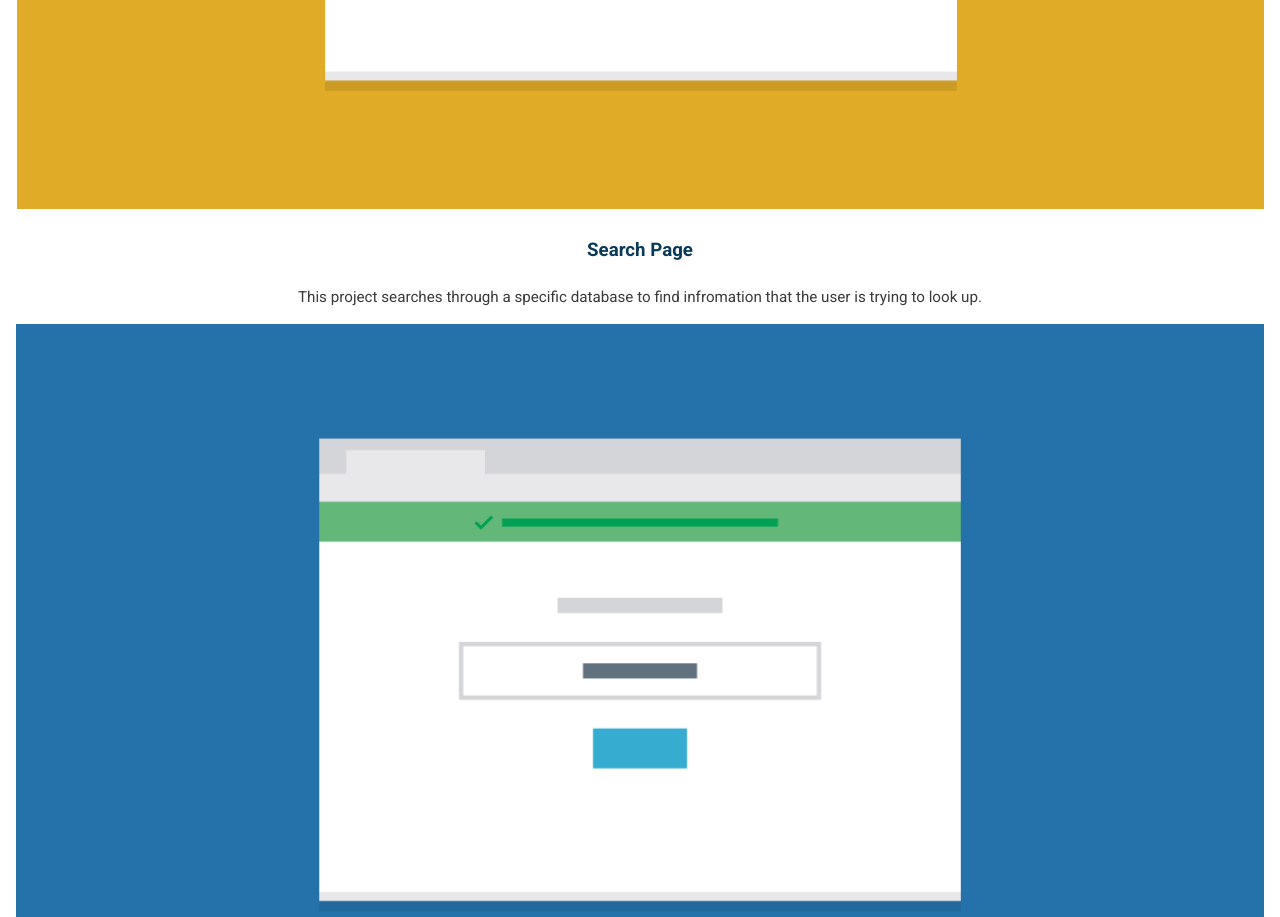
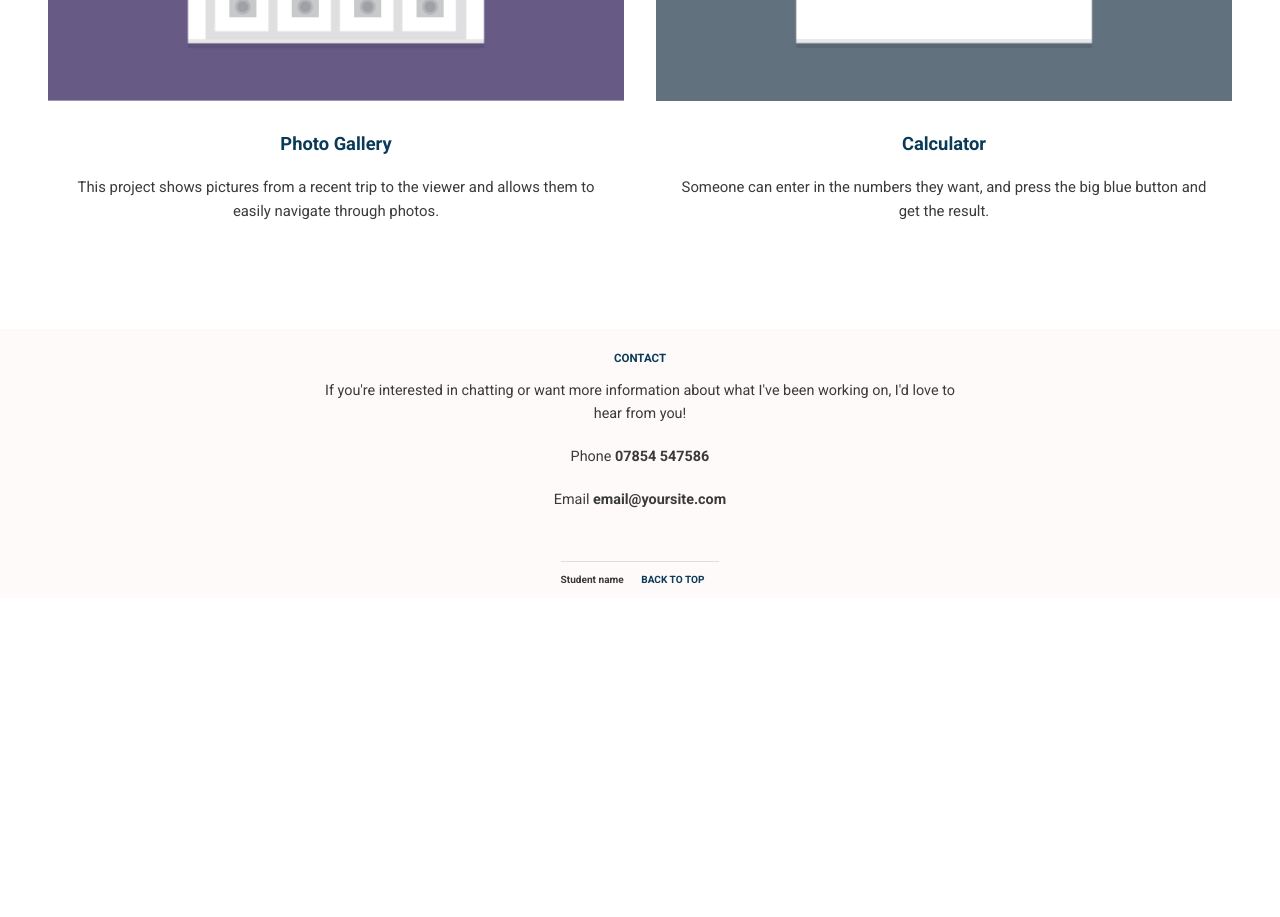
Before and after one commit to scott-watson/Techdegree-project-2, a plain HTML site: page index.html in a window 1280 px wide. Shown: the part 1880-2797 px from the top of the page. After the commit the page ends 2478 px from the top, so only its background shows below. Drawn offline with Linux system fonts and the light colour scheme; a web font is replaced by a local one.

Commit message:
basic CSS given for 768px

```diff
--- a/css/styles.css
+++ b/css/styles.css
@@ -19,6 +19,10 @@ h2,
 h3,
 a {
 	color: #093a58;
+}
+
+h3 {
+  text-align: center;
 }
 
 h2,
@@ -52,6 +56,7 @@ span {
 
 .main-nav {
   magin-top: 5px;
+  font-size: 90%;
   }
 
 .name a,
@@ -74,6 +79,27 @@ span {
 	color: #093a58;
 }
 
+.main-footer a {
+  text-align: center;
+  display: block;
+  padding: 10px 15px;
+  font-weight: bold;
+  text-transform: uppercase;
+}
+
+.main-footer a:hover {
+	color: #093a58;
+}
+
+.main-footer li {
+  display: inline-block;
+  text-align: center;
+}
+
+.main-footer ul {
+  text-align: center;
+}
+
 /* ---- Layout Containers ---- */
 
 .main-header {
@@ -88,7 +114,8 @@ span {
 
 .main-header,
 .main-footer,
-.banner {
+.banner,
+.contact {
   background: rgb(255, 250, 250);
 }
 
@@ -96,6 +123,7 @@ span {
   padding-right: 1em;
   padding-left: 1em;
   text-align: center;
+  margin-top: 50px;
 }
 
 .col h2 {
@@ -107,18 +135,43 @@ span {
 }
 
 .main-footer {
-	padding: 2em 0;
-	margin-top: 30px;
+	margin-top: 50px;
+  margin-right: 0px;
+  margin-bottom: 0px;
+  margin-left: 0px;
+
+  padding: 0px;
+
+  display: inline-block;
+  text-align: center;
+  border-top: 1px rgb(155, 155, 155, 30%) solid;
+  font-weight: bold;
+  font-size: 0.7em;
+  width: 100vp;
 }
 
 .banner {
   padding-top: 20px;
+  padding-right: 1em;
+  padding-left: 1em;
+  font-size: 105%;
 }
 
 .banner-img {
   max-width: 60%;
 }
 
+.contact {
+  padding-top: 20px;
+  margin-top: 50px;
+  text-align: center;
+  font-size: 0.9em;
+  width: auto;
+}
+
+.contact-list li {
+  padding-top: 20px;
+}
 /* ---- Page Elements ---- */
 
 .logo {
@@ -133,11 +186,95 @@ span {
   margin-bottom: 20px;
 }
 
+.contact h3 {
+  text-transform: uppercase;
+  font-weight: bold;
+}
+
 /* =================================
-  Media Queries
+  Media Queries - 768px screen
 ==================================== */
 
-@media (min-width: 769px) {
+@media (min-width: 768px) {
+
+/* Navigation */
+
+.main-nav {
+  text-align: center;
+}
+
+.main-nav a {
+	text-align: center;
+  display: inline-block;
+  padding: 15px 0px;
+  font-weight: bold;
+  background: none;
+  margin: 5px 1em;
+}
+
+.main-nav a {
+	font-size: .95em;
+	color: black;
+	text-transform: uppercase;
+}
+
+.main-nav a:hover {
+	color: #093a58;
+}
+
+.main-nav li {
+  display: inline-block;
+}
+
+/* layout */
+
+  .col {
+    float: left;
+    width: 50%;
+    margin: 40px auto;
+    font-size: 98%;
+
+  }
+
+  .banner {
+    float: left;
+    position: relative;
+    font-size: 110%;
+    text-align: left;
+    margin-bottom: 50px;
+    margin-left: 20px;
+    padding-bottom: 40px;
+  }
+
+  .banner img {
+    float: right;
+    padding: 20px;
+    max-width: 45%;
+  }
+
+  .container {
+    display: block;
+  }
+
+  .main-wrapper {
+    display: flex;
+    padding-right: 2em;
+    padding-left: 2em;
+  }
+
+}
+
+/* elements */
+
+  .contact p {
+    max-width: 50%;
+    margin: auto;
+    font-size: 1em;
+  }
+
+  .contact h3 {
+    font-size: 0.8em;
+  }
 
 
 
--- a/index.html
+++ b/index.html
@@ -12,7 +12,7 @@
   <header class="main-header">
     <h1 class="name">Scott Watson</h1>
       <nav>
-        <ul class="main-nav">
+        <ul id="top" class="main-nav">
           <li><a href="#">Home</a></li>
           <li><a href="#">Portfolio</a></li>
           <li><a href="#">Contact</a></li>
@@ -26,13 +26,12 @@
           Treehouse and am excited to put all my skills to use!</p>
   </div>
 
-  <main>
-
-    <section class="col">
+  <main class="container">
+    <section>
       <h3 class="port">Portfolio</h3>
-
     </section>
 
+    <div class="main-wrapper">
     <section class="col">
         <img src="images\portfolio-1.png" alt="Marketing img">
         <h3>Marketing Page</h3>
@@ -40,13 +39,15 @@
           parketing website meant for a specific business I'm interested in.</p>
     </section>
 
+
     <section class="col">
-
         <img src="images\portfolio-2.png" alt="Search Page img">
         <h3>Search Page</h3>
         <p>This project searches through a specific database to find infromation that the user is trying to look up.</p>
     </section class="container">
+    </div>
 
+    <div class="main-wrapper">
     <section class="col">
         <img src="images\portfolio-3.png" alt="Travel img">
         <h3>Travel App</h3>
@@ -58,7 +59,9 @@
         <h3>Map of Favourite Spots</h3>
         <p>This project uses mapping apis to plot points for my favourite spots in the city for a do-it-yourself walking tour.</p>
     </section>
+    </div>
 
+    <div class="main-wrapper">
     <section class="col">
         <img src="images\portfolio-5.png" alt="Photo Gallery img">
         <h3>Photo Gallery</h3>
@@ -70,22 +73,27 @@
       <h3>Calculator</h3>
       <p>Someone can enter in the numbers they want, and press the big blue button and get the result.</p>
     </section>
+    </div>
 
   </main>
 
-  <footer class="main-footer">
-    <h4>Contact</h4>
-    <p>If you're interested in chatting or want more information about what I've been working on, I'd love to hear from you!</p>
-    <ul>
-      <li>Phone: <span>07854 547586</span></li>
-      <li>Email: <span>email@yoursite.com</span></li>
-    </ul>
+    <div class="contact">
+      <section>
+        <h3>Contact</h3>
+        <p>If you're interested in chatting or want more information about what I've been working on, I'd love to hear from you!</p>
+        <ul class="contact-list">
+          <li>Phone <span>07854 547586</span></li>
+          <li>Email <span>email@yoursite.com</span></li>
+        </ul>
+      </section>
 
-    <ul>
-      <li>Student name</li>
-      <li><a href="#main-nav">Back to top</a></li>
-    </ul>
-  </footer>
+      <footer class="main-footer">
+        <ul>
+          <li>Student name</li>
+          <li><a href="#top">Back to top</a></li>
+        </ul>
+      </footer>
+    </div>
 
 
 
```
